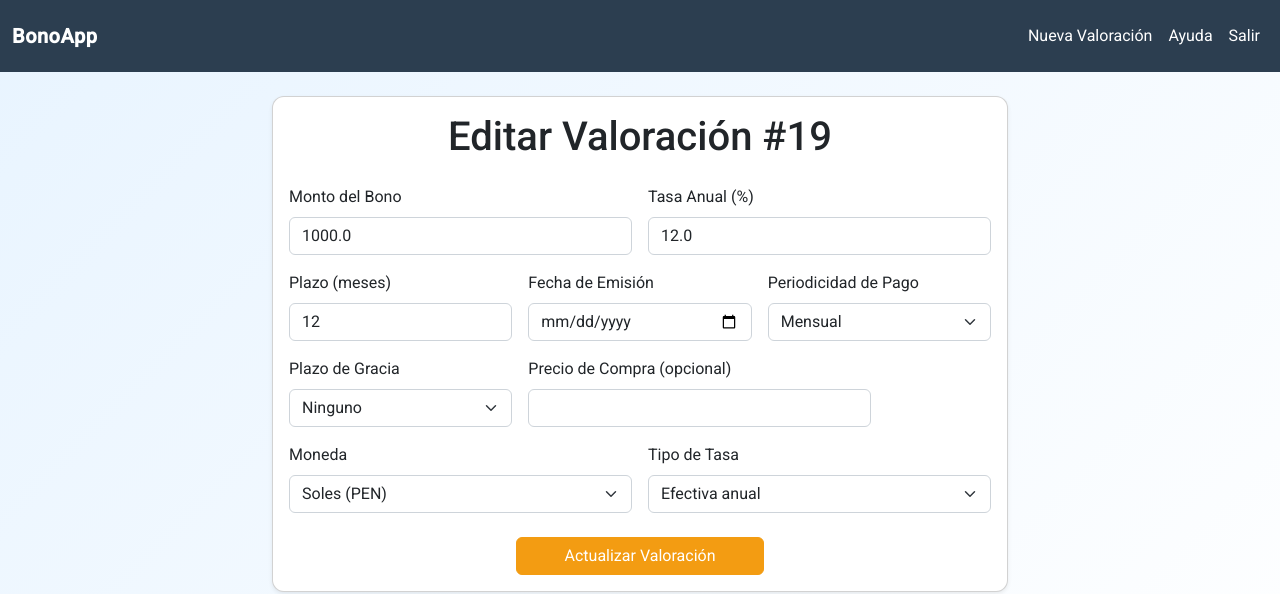
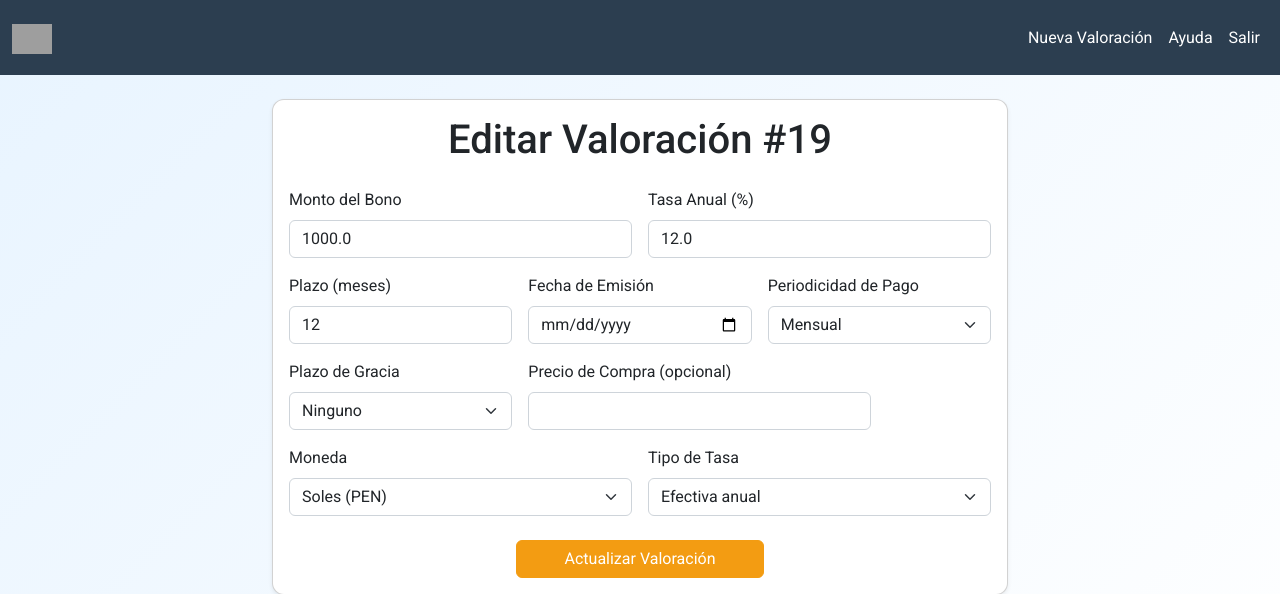
Before and after one commit to jeremyhsl/FinanzasTF_Test, a Flask app: page /bono/19/edit in a window 1280 px wide. Shown: the top 594 px of the page. Run offline with Flask 3, Linux system fonts and the light colour scheme; a user stored in the database is signed in; data comes from the database, SQL or seed files in the repository; some libraries are stand-ins or nearby versions; grey boxes are pictures that could not be loaded.

Commit message:
Remove bundled logo and document custom image

```diff
--- a/templates/base.html
+++ b/templates/base.html
@@ -18,7 +18,9 @@
   <!-- Navbar -->
   <nav class="navbar navbar-expand-lg navbar-dark bg-primary mb-4">
     <div class="container-fluid">
-      <a class="navbar-brand" href="{{ url_for('home') }}">BonoApp</a>
+      <a class="navbar-brand" href="{{ url_for('home') }}">
+        <img src="{{ url_for('static', filename='logo.png') }}" alt="BonoApp Logo" height="30" class="d-inline-block align-text-top">
+      </a>
       <button class="navbar-toggler" type="button" data-bs-toggle="collapse" data-bs-target="#navMenu">
         <span class="navbar-toggler-icon"></span>
       </button>
```
Also changed, not shown: README.md, 1 other file.
